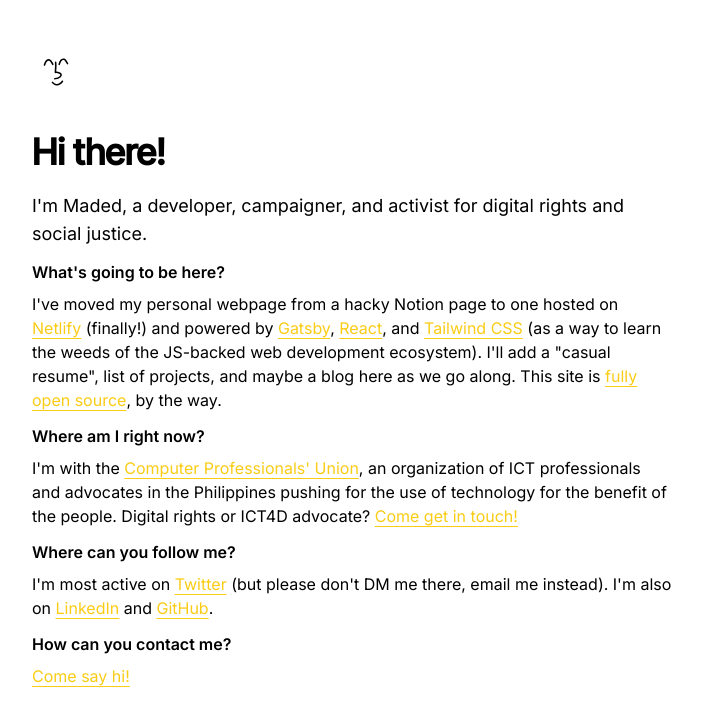
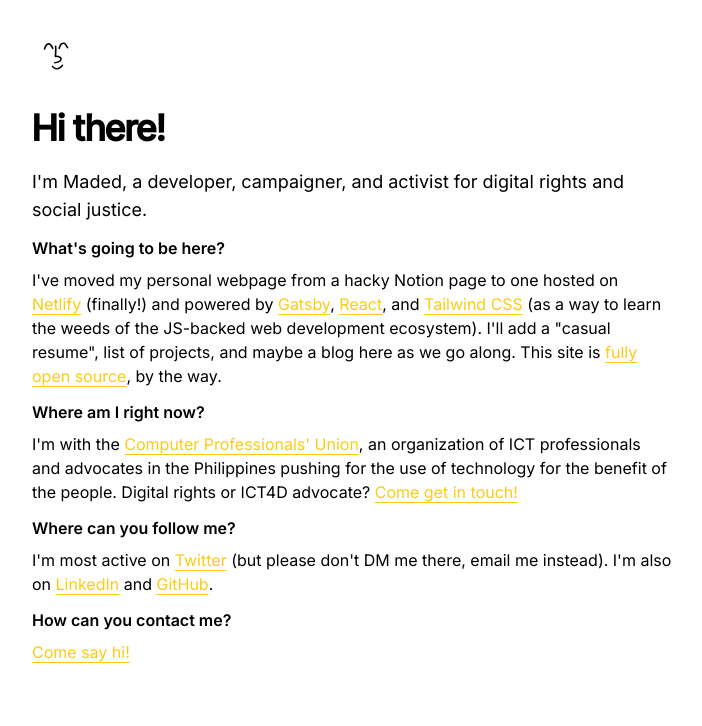
Before and after one commit to blubits/blubits.me, a Gatsby site: page / in a window 1280 px wide. Shown: the whole page, without its empty margins (288-990 px from the left). Built offline with nearby package versions, Linux system fonts and the light colour scheme; Gatsby itself is replaced by a stand-in of ours.

Commit message:
fix: adjusted margins

```diff
--- a/src/components/header.js
+++ b/src/components/header.js
@@ -4,7 +4,7 @@ import Logo from '../assets/icon-small.svg'
 
 const Header = () => {
     return (
-        <nav className="flex flex-row my-4">
+        <nav className="flex flex-row my-2">
             <Link to="/">
                 <span className="sr-only">blubits.me</span>
                 <Logo className="h-12 w-12 p-2 stroke-white hover:bg-slate-900 hover:rounded-full" />
--- a/src/components/layout.js
+++ b/src/components/layout.js
@@ -3,7 +3,7 @@ import Header from './header'
 
 const Layout = ({ pageTitle, children }) => {
   return (
-    <div className="w-5/6 md:w-3/4 lg:w-1/2 mx-auto mt-8 flex flex-col">
+    <div className="w-5/6 md:w-3/4 lg:w-1/2 mx-auto my-6 flex flex-col">
       <Header />
       <main>
         <h1 className="text-4xl my-5 font-display font-semibold">{pageTitle}</h1>
```
